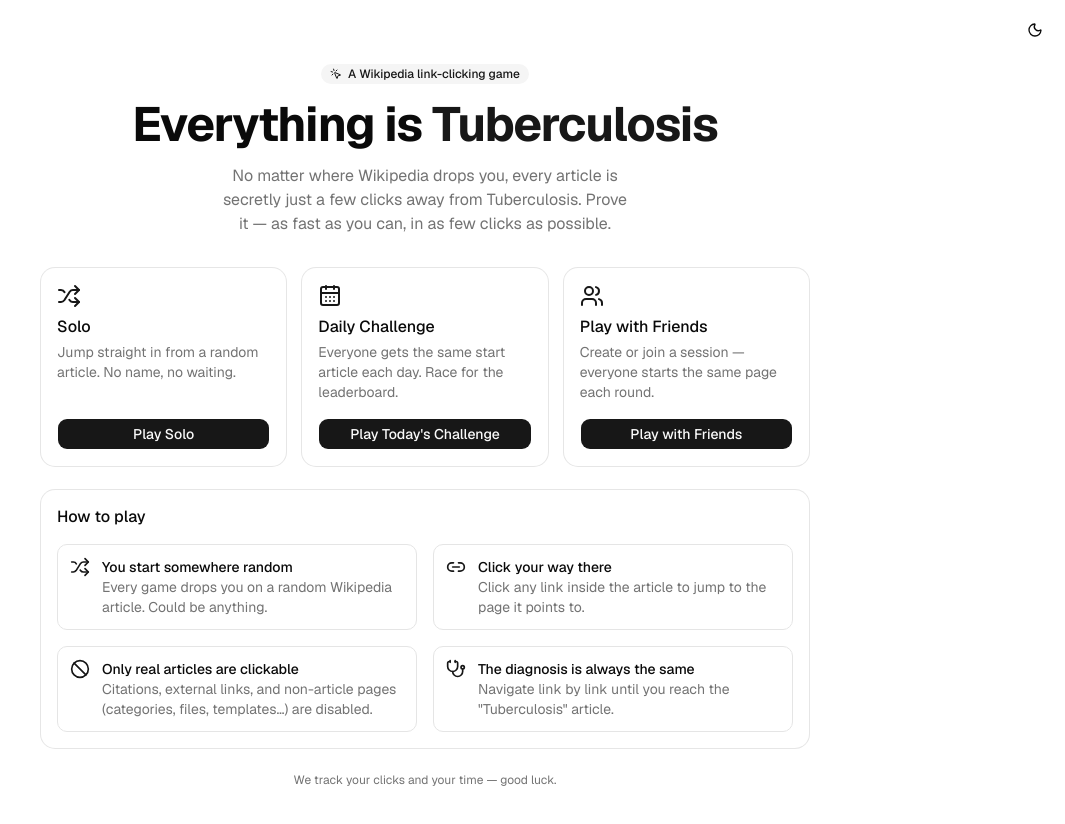
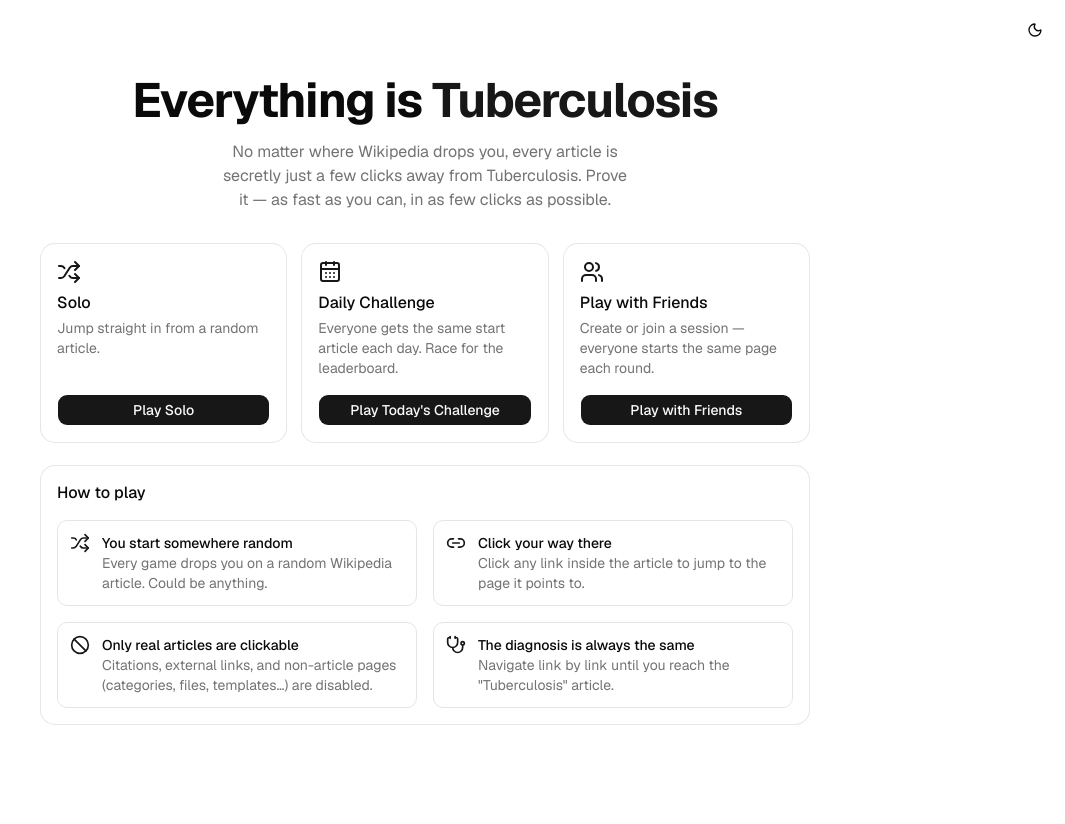
Before and after one commit to forrest-keller/everything-is-tuberculosis, a Next.js app: page / in a window 1280 px wide. Shown: the top 824 px of the page, without its empty margins (215-1280 px from the left). After the commit the page ends 800 px from the top, so only its background shows below. Built offline with nearby package versions, Linux system fonts and the light colour scheme.

Commit message:
feat: enhance link styles and update landing page content

```diff
--- a/src/app/globals.css
+++ b/src/app/globals.css
@@ -139,13 +139,16 @@
  */
 .wiki-content :where(a.wiki-link) {
   color: var(--color-primary);
+  font-weight: 600;
   text-decoration: underline;
-  text-decoration-color: color-mix(in oklch, var(--color-primary) 35%, transparent);
+  text-decoration-thickness: 1.5px;
   text-underline-offset: 2px;
+  border-radius: var(--radius-sm);
   cursor: pointer;
+  transition: background-color 0.1s ease-out;
 }
 .wiki-content :where(a.wiki-link):hover {
-  text-decoration-color: var(--color-primary);
+  background-color: color-mix(in oklch, var(--color-primary) 12%, transparent);
 }
 .wiki-content :where(a.wiki-link-disabled) {
   color: inherit;
--- a/src/app/page.tsx
+++ b/src/app/page.tsx
@@ -7,17 +7,16 @@
   CardHeader,
   CardTitle,
 } from "@/components/ui/card";
-import { Badge } from "@/components/ui/badge";
 import { ThemeToggle } from "@/components/theme-toggle";
 import { RULES } from "@/lib/rules";
-import { CalendarDays, MousePointerClick, Shuffle, Users } from "lucide-react";
+import { CalendarDays, Shuffle, Users } from "lucide-react";
 
 const MODES = [
   {
     href: "/solo",
     icon: Shuffle,
     title: "Solo",
-    description: "Jump straight in from a random article. No name, no waiting.",
+    description: "Jump straight in from a random article.",
     cta: "Play Solo",
   },
   {
@@ -44,10 +43,6 @@
       </div>
       <div className="w-full max-w-3xl">
         <div className="mb-8 flex flex-col items-center gap-4 text-center">
-          <Badge variant="secondary" className="gap-1.5">
-            <MousePointerClick className="size-3.5" />
-            A Wikipedia link-clicking game
-          </Badge>
           <h1 className="font-heading text-4xl font-bold tracking-tight sm:text-5xl">
             Everything is <span className="text-primary">Tuberculosis</span>
           </h1>
@@ -91,10 +86,6 @@
             ))}
           </CardContent>
         </Card>
-
-        <p className="mt-6 text-center text-xs text-muted-foreground">
-          We track your clicks and your time — good luck.
-        </p>
       </div>
     </div>
   );
```
